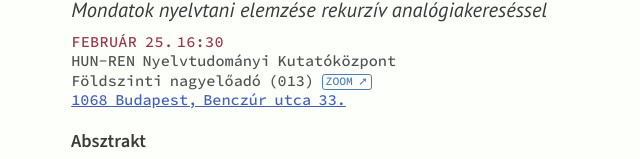
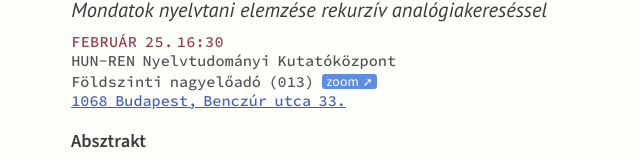
Before and after one commit to matyaslagos/manyek, a plain HTML site: page talalkozok/2025-02-25-lagos-matyas.html in a window 1280 px wide. Shown: the part 165-324 px from the top of the page, without its empty margins (319-959 px from the left). Drawn offline with nearby package versions, Linux system fonts and the light colour scheme.

Commit message:
Redesign zoom link

```diff
--- a/talalkozok/2025-02-25-lagos-matyas.html
+++ b/talalkozok/2025-02-25-lagos-matyas.html
@@ -245,22 +245,27 @@
         hyphens: auto;
       }
     }
-    .border-text {
+    .zoom-link {
       display: inline-block; /* Ensures the border wraps the text */
-      padding: 0px 3px; /* Adds space around the text */
-      padding-top: 1.5px;
-      padding-bottom: 2px;
-      border: 1px solid #4d7fb3; /* Sets the border thickness and color */
+      padding-left: 5px;
+      padding-right: 4px;
+      padding-top: 1px;
+      padding-bottom: 1.5px;
       border-radius: 3px; /* Rounds the corners */
-      font-weight: 450;
-      font-size: 0.75em;
       text-decoration: none;
       margin-bottom: -5px;
-      color: #4d7fb3;
+      color: white;
+      background-color: #5e8be4;
       vertical-align: 0.55px;
+      font-size: 0.75rem;
+      word-spacing: -0.2rem;
     }
-    .border-text:hover {
-      background-color: #67aaf233;
+    .zoom-text {
+      font-family: "Source Sans 3";
+      text-transform: lowercase;
+      font-weight: 400;
+      font-size: 0.85rem;
+      letter-spacing: 0.01rem;
     }
   </style>
 </head>
@@ -276,7 +281,7 @@
 
         <tr> <td class="time"> Február <span class="room">25. 16:30</span> </td> </tr>
         <tr class="place-row"> <td colspan="2" style="line-height: 0.95; padding-bottom: 0.25rem"> <span class="nytk-name-full"> HUN-REN Nyelvtudományi Kutatóközpont</span><span class="nytk-name-short"> HUN-REN Nyelvtudományi Kutatóközpont</span> </td> </tr>
-        <tr class="place-row"> <td colspan="2" style="line-height: 0.95; padding-bottom: 0.25rem"> Földszinti nagyelőadó (013) <a class="border-text" href="https://us06web.zoom.us/j/85250575838?pwd=M21okObuBY0UjWZgED4b18ms2O4JXr.1">ZOOM ➚</a> </td> </tr>
+        <tr class="place-row"> <td colspan="2" style="line-height: 0.95; padding-bottom: 0.25rem"> Földszinti nagyelőadó (013) <a class="zoom-link" href="https://us06web.zoom.us/j/85250575838?pwd=M21okObuBY0UjWZgED4b18ms2O4JXr.1"><span class="zoom-text">zoom</span> ➚</a> </td> </tr>
         <tr class="place-row"> <td colspan="2" style="line-height: 0.95; padding-bottom: 0.25rem"> <a style="color: #2f4db5e6" href="https://maps.app.goo.gl/yBxHQT2R15VB7mFZ7">1068 <span class="room-2">Budapest, Benczúr</span> utca 33.</a></td> </tr>
       </table>
     </div>
```
Also changed, not shown: 1 other file.
